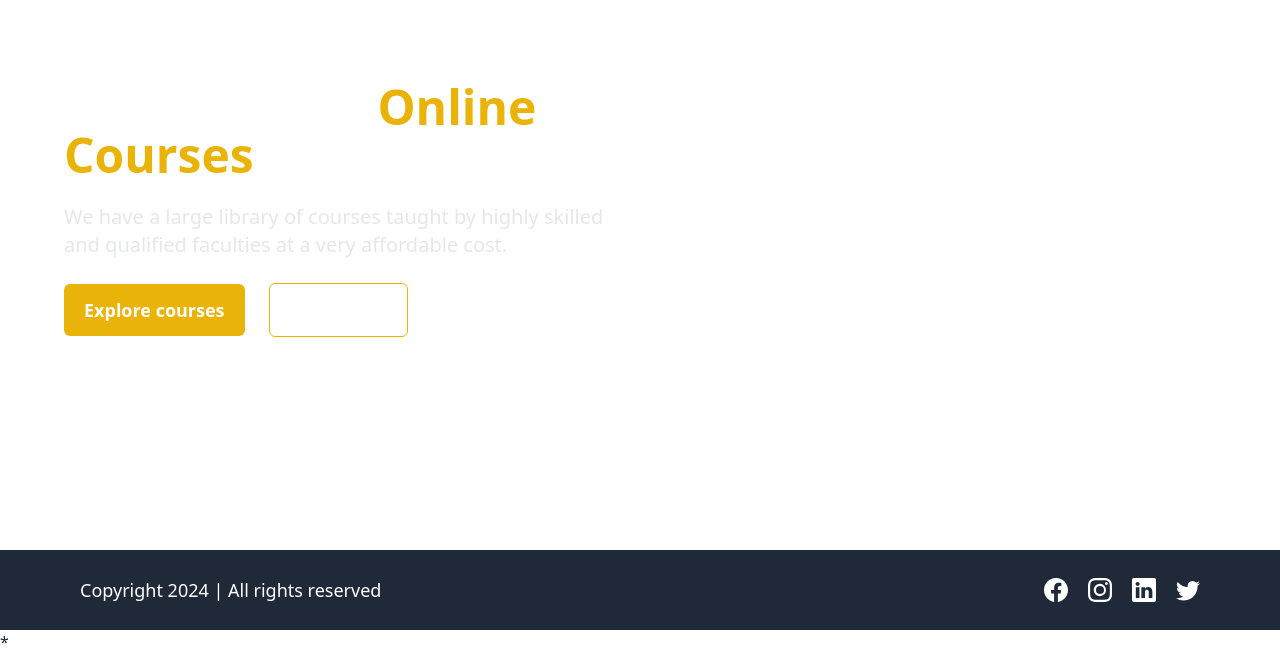
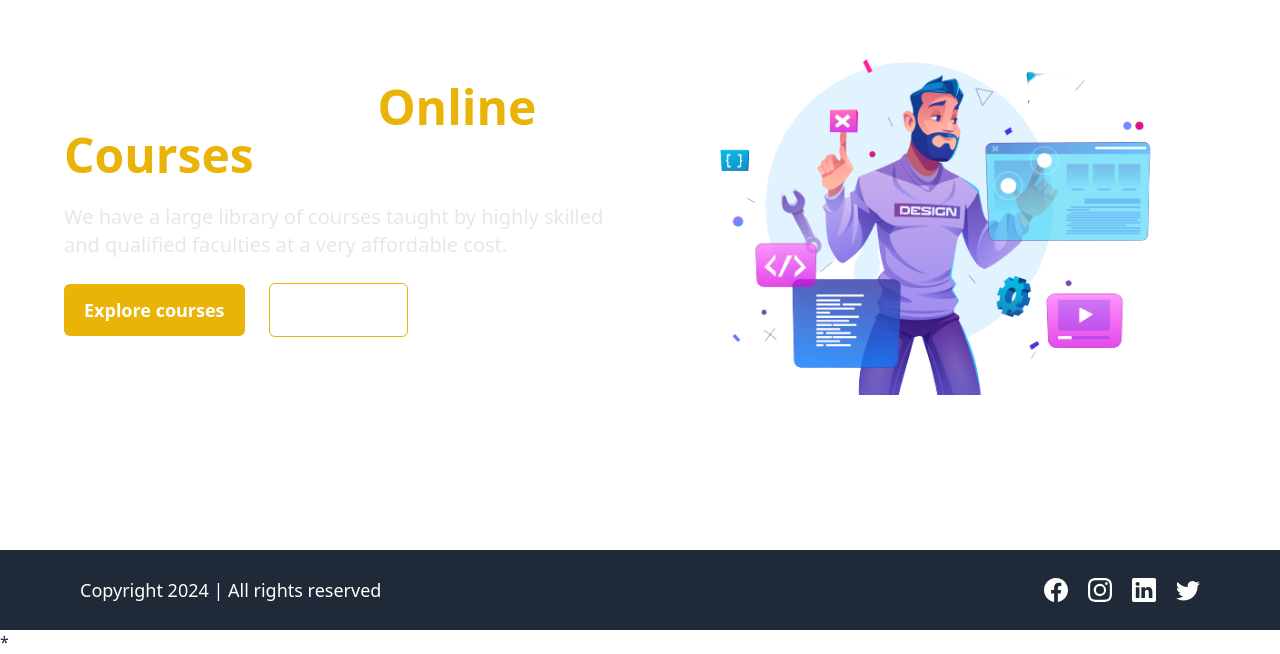
Before and after one commit to Deepakkumarnayak980/Learning-Management-System-LMS-, a React (Vite) app: page / in a window 1280 px wide. Shown: the part 170-824 px from the top of the page. Built offline with nearby package versions, Linux system fonts and the light colour scheme.

Commit message:
Update HomePage

```diff
--- a/src/pages/HomePage.jsx
+++ b/src/pages/HomePage.jsx
@@ -1,5 +1,6 @@
 import HomeLayout from "../Layout/HomeLayout";
 import {Link} from "react-router-dom"
+import HomePageImage from "../Assets/Images/homePageMainImage.png";
 
 function HomePage() {
     return (
@@ -31,7 +32,7 @@ function HomePage() {
                 </div>
 
                 <div className="w-1/2 flex items-center justify-center">
-
+                <img alt="homepage image" src={HomePageImage} />
                 </div>
             </div>
         </HomeLayout>
```
